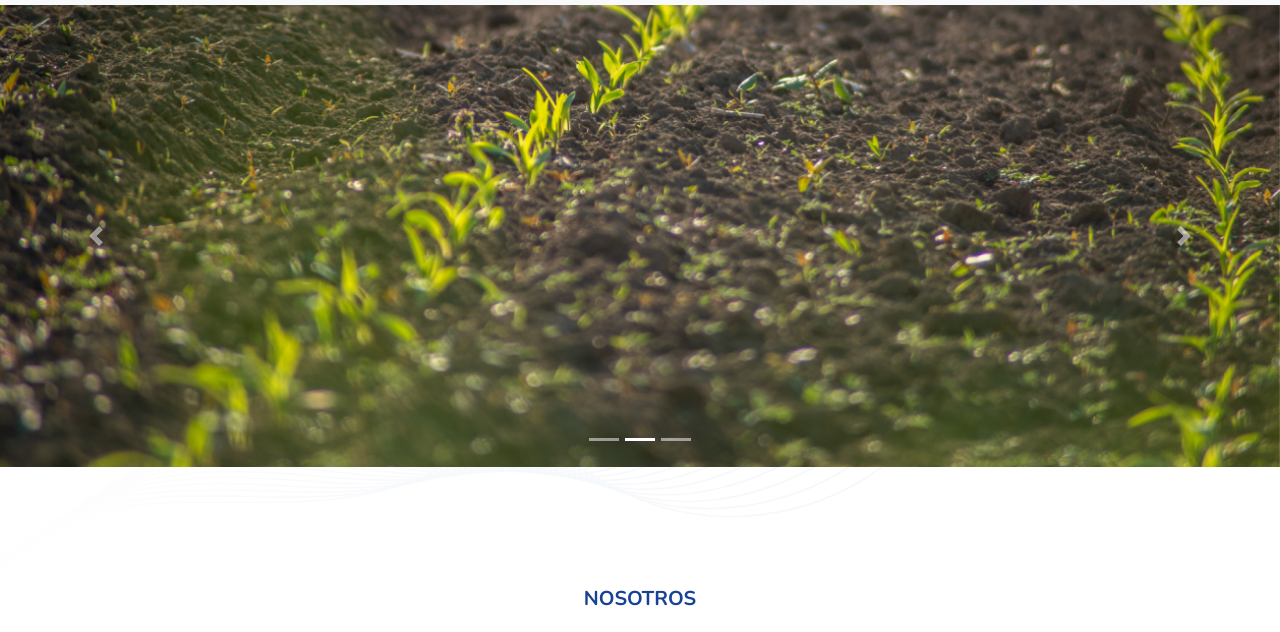
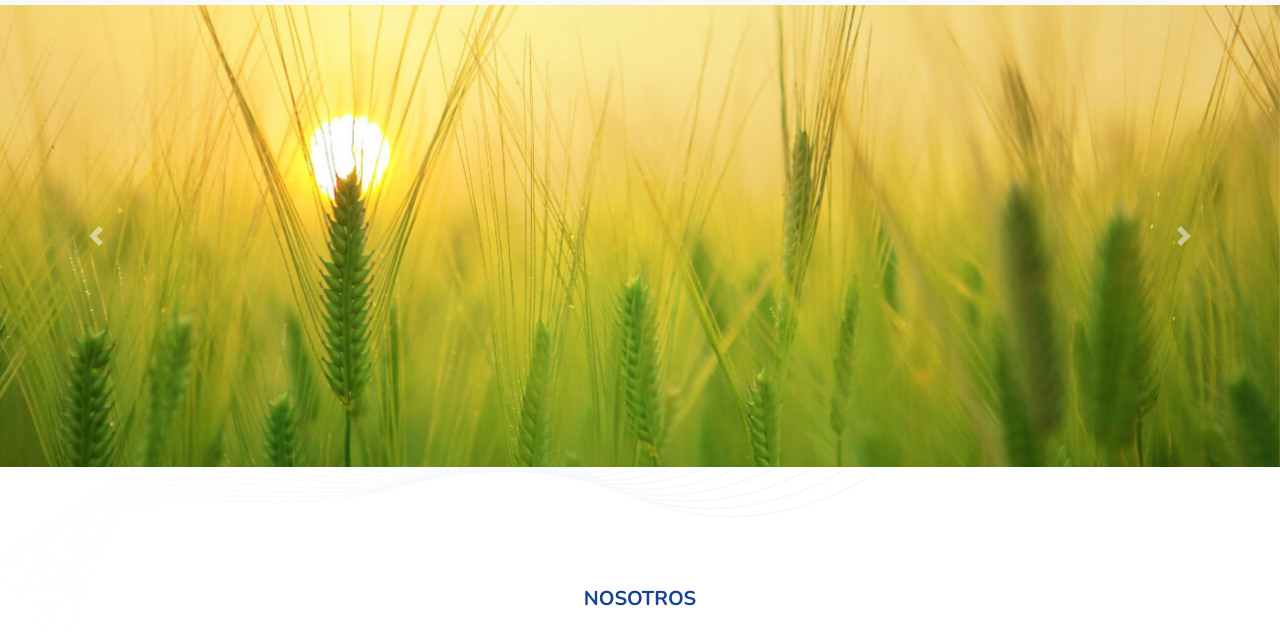
Before and after one commit to dasebra/bmm.github.io, a plain HTML site: page index.html in a window 1280 px wide. Shown: the part 100-732 px from the top of the page. Drawn offline with nearby package versions, Linux system fonts and the light colour scheme; files whose address does not match are found by name.

Commit message:
Update index.html

```diff
--- a/index.html
+++ b/index.html
@@ -65,21 +65,21 @@
 
 		<!--Slider-->
 		<div id="carouselExampleIndicators" class="carousel slide carousel-fade mb-5" data-ride="carousel">
-			<ol class="carousel-indicators">
+			<!--<ol class="carousel-indicators">
 				<li data-target="#carouselExampleIndicators" data-slide-to="0" class="active"></li>
 				<li data-target="#carouselExampleIndicators" data-slide-to="1"></li>
 				<li data-target="#carouselExampleIndicators" data-slide-to="2"></li>
-			</ol>
+			</ol>-->
 			<div class="carousel-inner">
 				<div class="carousel-item active">
 					<img src="img/img-slider-1.jpg" class="d-block w-100" alt="BM Monitoring">
 				</div>
-				<div class="carousel-item">
+				<!--<div class="carousel-item">
 					<img src="img/img-slider-2.jpg" class="d-block w-100" alt="BM Monitoring">
 				</div>
 				<div class="carousel-item">
 					<img src="img/img-slider-3.jpg" class="d-block w-100" alt="BM Monitoring">
-				</div>
+				</div>-->
 				<div class="carousel-item">
 					<img src="img/img-slider-4.jpg" class="d-block w-100" alt="BM Monitoring">
 				</div>
```
